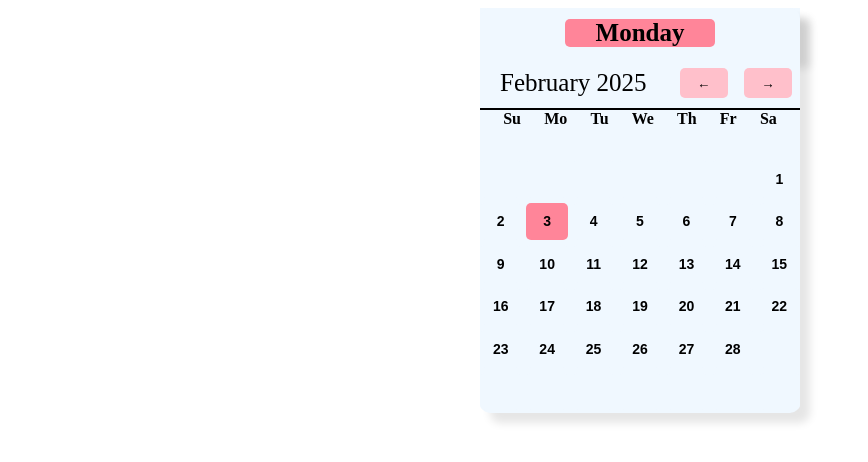
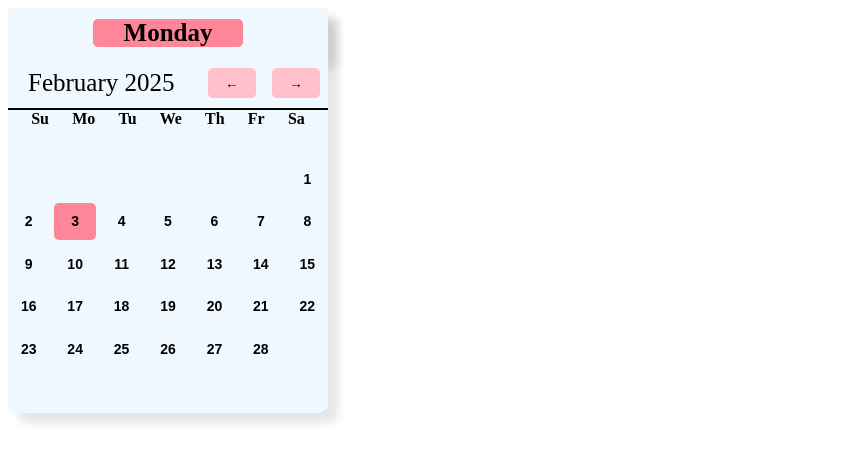
Before and after one commit to Eddieramirez29/Calendar, a plain HTML site: page index.html in a window 1280 px wide. Shown: the whole page, without its empty margins (0-868 px from the left). Drawn offline with Linux system fonts and the light colour scheme.

Commit message:
Calendar was added

```diff
--- a/calendar.css
+++ b/calendar.css
@@ -1,8 +1,4 @@
-body
-{
-    display: flex;
-    justify-content: center;
-}
+
 .containerCurrentDay
 {
     width: 320px;
```
